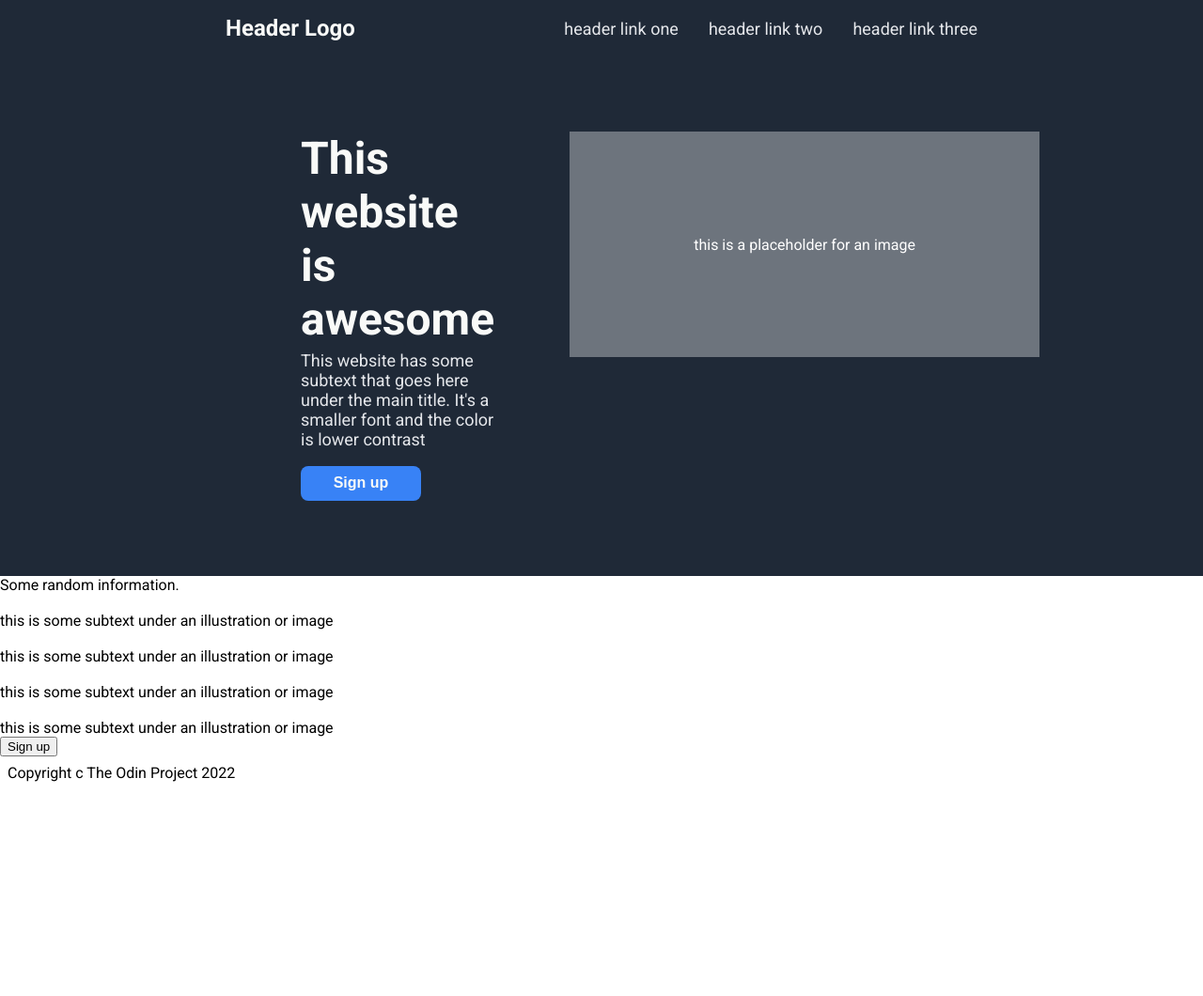
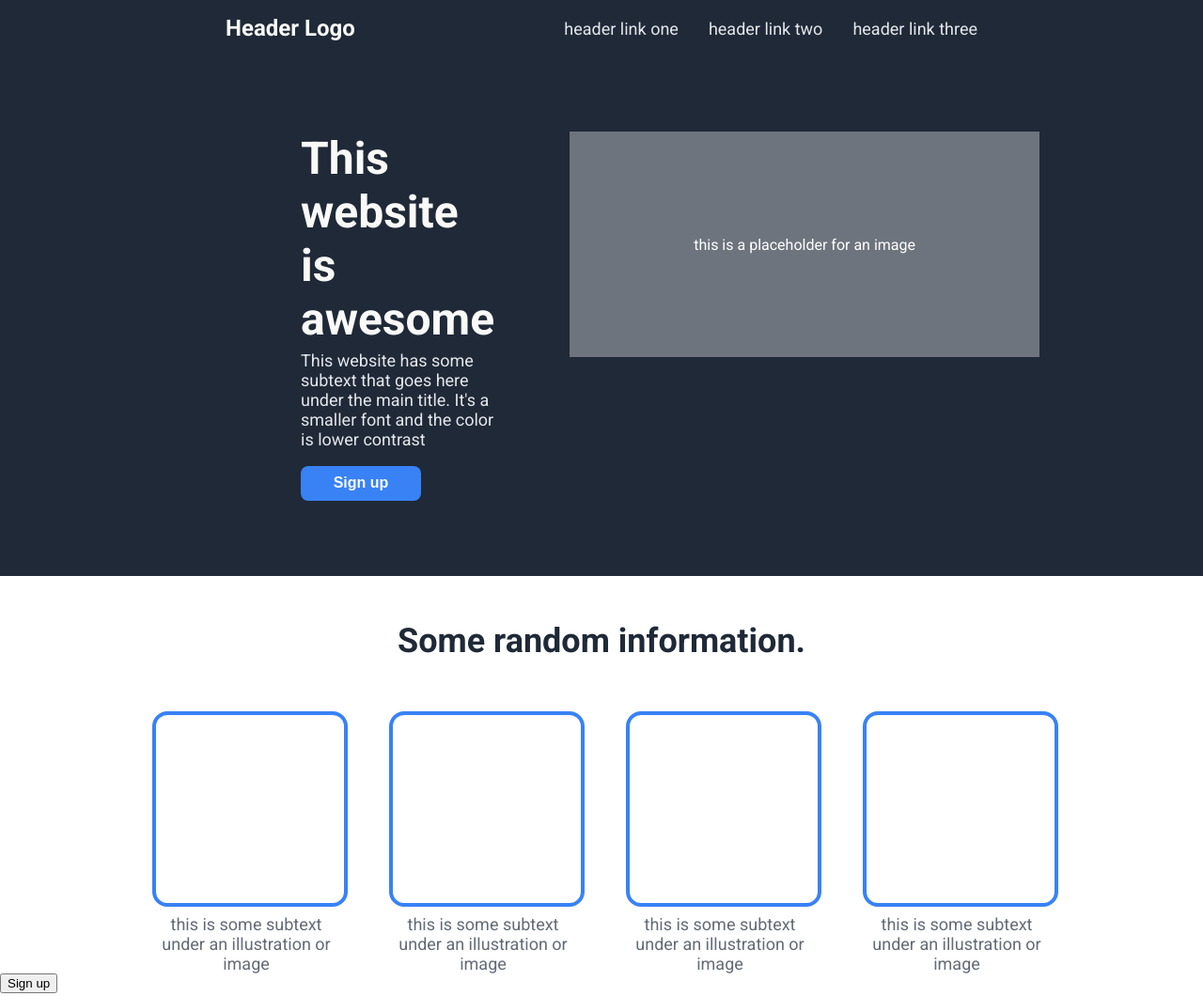
Before and after one commit to leonelmosqueda/landing-page, a plain HTML site: page index.html in a window 1280 px wide. Shown: the top 1060 px of the page at 94% size. Before the commit the page ends 840 px from the top, so only its background shows below. Drawn offline with Linux system fonts and the light colour scheme.

Commit message:
Add style to information section

```diff
--- a/css/styles.css
+++ b/css/styles.css
@@ -66,7 +66,7 @@ a {
 .main-text {
     color: #F9FAF8;
     font-size: 48px;
-    font-weight: bolder;
+    font-weight: 800;
     margin-bottom: 0.1em;
 }
 
@@ -82,7 +82,7 @@ a {
     background-color: #3882F6;
     border-radius: 8px;
     font-size: 16px;
-    font-weight: bold;
+    font-weight: 700;
 }
 
 .placeholder-image {
@@ -94,3 +94,39 @@ a {
     justify-content: center;
     align-items: center;
 }
+
+.information {
+    margin-top: 3em;
+    text-align: center;
+}
+
+.header-information {
+    font-size: 36px;
+    font-weight: 800;
+    color: #1F2937;
+    margin-bottom: 1.5em;
+}
+
+.info {
+    max-width: 200px;
+}
+
+.picture-frame {
+    width: 200px;
+    height: 200px;
+    border: #3882F6 solid 4px;
+    border-radius: 16px;
+    margin-bottom: 8px;
+}
+
+.subtext-info {
+    flex-wrap: wrap;
+    font-size: 18px;
+    color: #636b77;
+}
+
+.container-info {
+    display: flex;
+    justify-content: center;
+    gap: 52px;
+}
--- a/index.html
+++ b/index.html
@@ -36,41 +36,42 @@
 
             <div class="header-information">Some random information.</div>
 
-            <div class="cards">
+            <div class="container-info">
 
-                <div class="card">
+                <div class="info">
 
                     <div class="picture-frame">
                         <img src="#" alt="">
                     </div>
-                    <div class="subtext">this is some subtext under an illustration or image</div>
+
+                    <div class="subtext-info">this is some subtext under an illustration or image</div>
 
                 </div>
 
-                <div class="card">
+                <div class="info">
 
                     <div class="picture-frame">
                         <img src="#" alt="">
                     </div>
-                    <div class="subtext">this is some subtext under an illustration or image</div>
+                    <div class="subtext-info">this is some subtext under an illustration or image</div>
 
                 </div>
 
-                <div class="card">
+                <div class="info">
 
                     <div class="picture-frame">
                         <img src="#" alt="">
                     </div>
-                    <div class="subtext">this is some subtext under an illustration or image</div>
+                    <div class="subtext-info">this is some subtext under an illustration or image</div>
 
                 </div>
 
-                <div class="card">
+                <div class="info">
 
                     <div class="picture-frame">
                         <img src="#" alt="">
                     </div>
-                    <div class="subtext">this is some subtext under an illustration or image</div>
+                    <div class="subtext-info">this is some subtext under an illustration or image</div>
 
                 </div>
 
```
